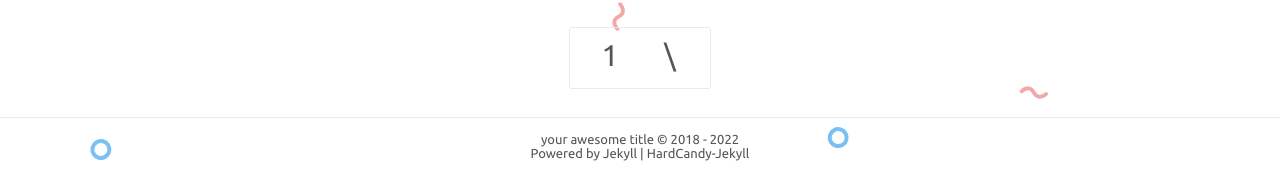
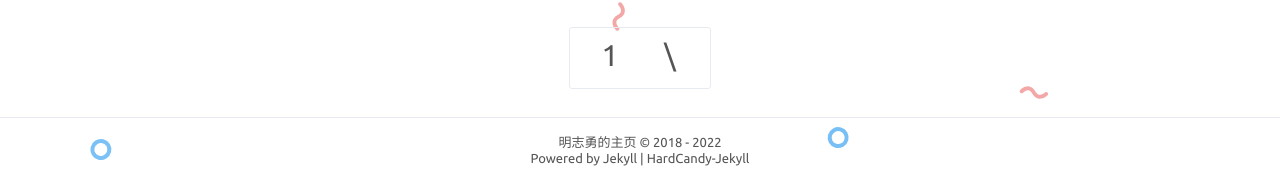
Before and after one commit to AnZhuoKaiFaZhe/AnZhuoKaiFaZhe.github.io, a Jekyll site: the page built from index.html, in a window 1280 px wide. Shown: the part 1455-1645 px from the top of the page. Built offline with Jekyll 4.4.1, drawn with Linux system fonts in a browser that asks for light colours; comment, search, counter and statistics services are not loaded.

Commit message:
fix config

```diff
--- a/_config.yml
+++ b/_config.yml
@@ -1,5 +1,5 @@
 # Site settings 配置站点
-title: 'your awesome title'
+title: '明志勇的主页'
 description: 'your web description'
 keywords: 'your web keywords, another keywords'
 url: 'https://abc.github.io' # your host
```
